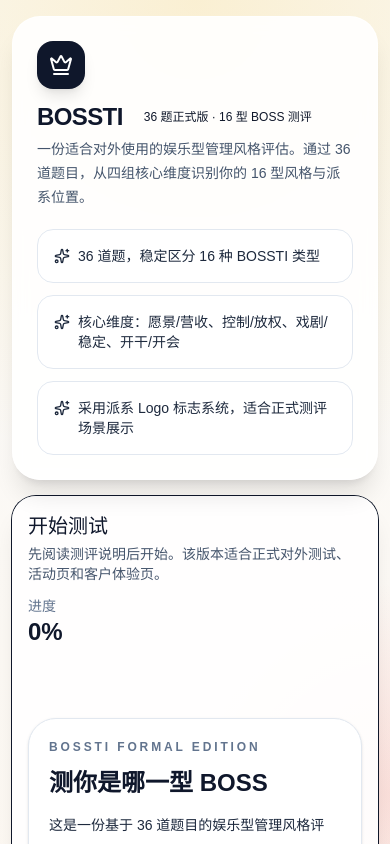
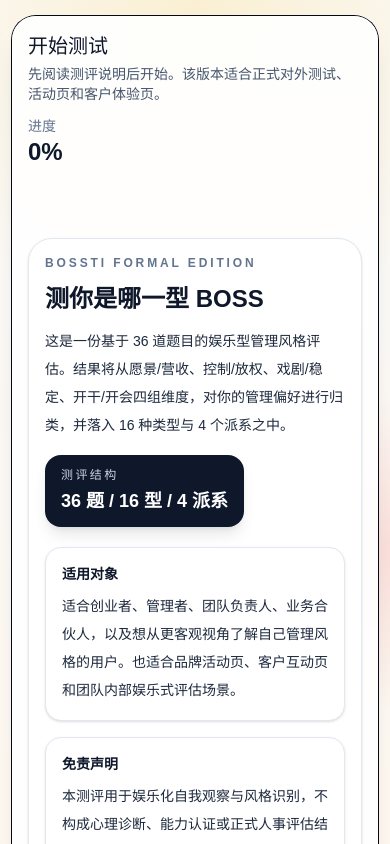
Before and after one commit to booooohh/bossti, a Next.js app: page / in a window 390 px wide. Shown: the top 844 px of the page. Built offline with nearby package versions, Linux system fonts and the light colour scheme.

Commit message:
fix mobile cover and button styles

```diff
--- a/app/globals.css
+++ b/app/globals.css
@@ -1,12 +1,40 @@
 @import "tailwindcss";
 
 :root {
-  --background: #ffffff;
-  --foreground: #0f172a;
+  --background: 0 0% 100%;
+  --foreground: 222.2 84% 4.9%;
+
+  --card: 0 0% 100%;
+  --card-foreground: 222.2 84% 4.9%;
+
+  --popover: 0 0% 100%;
+  --popover-foreground: 222.2 84% 4.9%;
+
+  --primary: 222.2 47.4% 11.2%;
+  --primary-foreground: 210 40% 98%;
+
+  --secondary: 210 40% 96.1%;
+  --secondary-foreground: 222.2 47.4% 11.2%;
+
+  --muted: 210 40% 96.1%;
+  --muted-foreground: 215.4 16.3% 46.9%;
+
+  --accent: 210 40% 96.1%;
+  --accent-foreground: 222.2 47.4% 11.2%;
+
+  --destructive: 0 84.2% 60.2%;
+  --destructive-foreground: 210 40% 98%;
+
+  --border: 214.3 31.8% 91.4%;
+  --input: 214.3 31.8% 91.4%;
+  --ring: 222.2 84% 4.9%;
+
+  --radius: 0.75rem;
 }
 
 * {
   box-sizing: border-box;
+  border-color: hsl(var(--border));
 }
 
 html {
@@ -22,8 +50,8 @@ body {
   width: 100%;
   min-height: 100vh;
   min-height: 100dvh;
-  background: var(--background);
-  color: var(--foreground);
+  background: hsl(var(--background));
+  color: hsl(var(--foreground));
   font-family: Arial, Helvetica, sans-serif;
   overflow-x: hidden;
 }
--- a/app/page.tsx
+++ b/app/page.tsx
@@ -913,13 +913,13 @@ export default function BOSSTIApp() {
   };
 
   return (
-    <div className="min-h-screen bg-[radial-gradient(circle_at_top,_rgba(251,191,36,0.18),_transparent_30%),radial-gradient(circle_at_right,_rgba(239,68,68,0.14),_transparent_24%),linear-gradient(180deg,#fafaf9_0%,#fff7ed_100%)] px-3 py-4 sm:px-4 md:p-8">
-      <div className="mx-auto max-w-5xl space-y-4 md:space-y-6">
+    <div className="min-h-dvh w-full overflow-x-hidden bg-[radial-gradient(circle_at_top,_rgba(251,191,36,0.18),_transparent_30%),radial-gradient(circle_at_right,_rgba(239,68,68,0.14),_transparent_24%),linear-gradient(180deg,#fafaf9_0%,#fff7ed_100%)] px-3 py-4 sm:px-4 md:p-8">
+      <div className="mx-auto w-full max-w-5xl space-y-4 md:space-y-6">
         <motion.div
-          initial={{ opacity: 0, y: 16 }}
-          animate={{ opacity: 1, y: 0 }}
-          className="rounded-[28px] border border-white/60 bg-white/90 p-6 shadow-xl backdrop-blur"
-        >
+  initial={{ opacity: 0, y: 16 }}
+  animate={{ opacity: 1, y: 0 }}
+  className="hidden rounded-[28px] border border-white/60 bg-white/90 p-6 shadow-xl backdrop-blur md:block"
+>
           <div className="flex flex-wrap items-center gap-3">
             <div className="flex h-12 w-12 items-center justify-center rounded-2xl bg-slate-900 text-white shadow-lg">
               <Crown className="h-6 w-6" />
@@ -987,7 +987,7 @@ export default function BOSSTIApp() {
                   transition={{ duration: 0.2 }}
                   className="space-y-5"
                 >
-                  <div className="rounded-[28px] border border-slate-200 bg-white p-5 shadow-sm md:p-6">
+                  <div className="rounded-[24px] border border-slate-200 bg-white p-4 shadow-sm sm:p-5 md:rounded-[28px] md:p-6">
                     <div className="flex flex-wrap items-start justify-between gap-4">
                       <div>
                         <div className="text-xs font-semibold uppercase tracking-[0.24em] text-slate-500">
@@ -1020,9 +1020,12 @@ export default function BOSSTIApp() {
                     </div>
 
                     <div className="mt-5 flex flex-col items-center justify-center gap-3 sm:flex-row sm:flex-wrap">
-                      <Button onClick={() => setStarted(true)} className="w-full rounded-2xl sm:w-auto">
-                        开始测试
-                      </Button>
+                      <Button
+  onClick={() => setStarted(true)}
+  className="w-full rounded-2xl bg-slate-900 text-white hover:bg-slate-800 sm:w-auto"
+>
+  开始测试
+</Button>
                     </div>
 
                     <div className="mt-6 border-t border-slate-200 pt-4 text-center text-xs leading-6 text-slate-500">
@@ -1229,7 +1232,10 @@ export default function BOSSTIApp() {
                               {result.socialCopy}
                             </div>
                             <div className="mt-4 flex flex-col gap-3 sm:flex-row sm:flex-wrap">
-                              <Button onClick={copyResult} className="w-full rounded-2xl sm:w-auto">
+                              <Button
+  onClick={copyResult}
+  className="w-full rounded-2xl bg-slate-900 text-white hover:bg-slate-800 sm:w-auto"
+>
                                 <Share2 className="mr-2 h-4 w-4" />
                                 {copied ? "已复制摘要" : "复制结果摘要"}
                               </Button>
```
